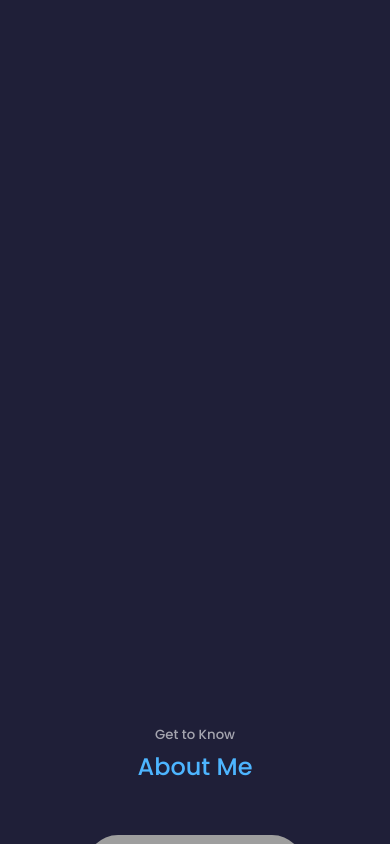
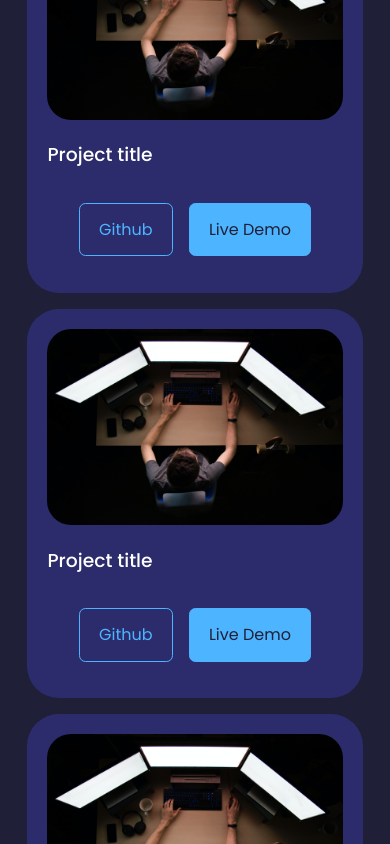
Before and after one commit to RemleyNick/portfolio-website, a React (Create React App) app: page / in a window 390 px wide. Shown: the part 1156-2000 px from the top of the page. Built offline with nearby package versions, Linux system fonts and the light colour scheme; grey boxes are pictures that could not be loaded.

Commit message:
projects, contact, footer

```diff
--- a/src/components/about/About.jsx
+++ b/src/components/about/About.jsx
@@ -32,7 +32,6 @@ const About = () => {
           Lorem ipsum dolor sit amet, consectetur adipiscing elit, sed do eiusmod tempor incididunt ut labore et dolore magna aliqua. Ut enim ad minim veniam, quis nostrud exercitation ullamco laboris nisi ut aliquip ex ea commodo consequat. Duis aute irure dolor in reprehenderit in voluptate velit esse cillum dolore eu fugiat nulla pariatur. Excepteur sint occaecat cupidatat non proident, sunt in culpa qui officia deserunt mollit anim id est laborum.
           </p>
 
-          <a href='#contact' className='btn btn-primary'>Let's Chat</a>
         </div>
       </div>
     </section>
--- a/src/components/about/about.css
+++ b/src/components/about/about.css
@@ -31,8 +31,8 @@
     background: var(--color-bg-variant);
     border: 1px solid transparent;
     border-radius: 1rem;
-    padding: 1rem;
     text-align: center;
+    padding: 0.3rem;
 }
 
 .about_card:hover {
@@ -46,7 +46,7 @@
 }
 
 .about_content p {
-    margin: 2rem 0 2.6rem;
+    margin: 1.5rem 0 2.8rem;
     color: var(--color-light);
 }
 
@@ -71,8 +71,7 @@
         margin: 0 auto 3rem;
     }
     .about_cards {
-        grid-template-columns: 1fr 1fr;
-        gap: 1rem;
+        display: none;
     }
     .about_content {
         text-align: center;
--- a/src/components/contact/contact.css
+++ b/src/components/contact/contact.css
@@ -0,0 +1,35 @@
+.container.contact_container {
+    display: flex;
+    align-items: center;
+    justify-content: center;
+}
+
+.contact_option {
+    background: var(--color-bg-variant);
+    padding: 1.2rem;
+    border-radius: 1.2rem;
+    text-align: center;
+    border: 1px solid transparent;
+    transition: var(--transition);
+}
+
+.contact_option:hover {
+    background: transparent;
+    border-color: var(--color-primary-variant);
+}
+
+.contact_option-icon {
+    font-size: 1.5rem;
+    margin-bottom: 0.5rem;
+}
+
+.contact_option a {
+    margin-top: 0.7rem;
+    display: inline-block;
+    font-size: 0.8rem;
+}
+
+h5 {
+    color: var(--color-light);
+    padding-top: 0.5rem;
+}
--- a/src/components/footer/Footer.jsx
+++ b/src/components/footer/Footer.jsx
@@ -1,10 +1,39 @@
-import React from 'react'
-import './footer.css'
+import React from "react";
+import "./footer.css";
+import { BsLinkedin } from "react-icons/bs";
+import { BsGithub } from "react-icons/bs";
 
 const Footer = () => {
-  return (
-    <div>Footer</div>
-  )
-}
+    return (
+        <footer>
+            <ul className="permalinks">
+                <li>
+                    <a href="#">Home</a>
+                </li>
+                <li>
+                    <a href="#portfolio">Project</a>
+                </li>
+                <li>
+                    <a href="#about">About</a>
+                </li>
+                <li>
+                    <a href="#contact">Contact</a>
+                </li>
+            </ul>
 
-export default Footer
+            <div className="footer_socials">
+                <a
+                    href="https://www.linkedin.com/in/nick-remley/"
+                    target="_blank"
+                >
+                    <BsLinkedin />
+                </a>
+                <a href="https://github.com/RemleyNick" target="_blank">
+                    <BsGithub />
+                </a>
+            </div>
+        </footer>
+    );
+};
+
+export default Footer;
--- a/src/components/footer/footer.css
+++ b/src/components/footer/footer.css
@@ -0,0 +1,41 @@
+footer {
+    background: var(--color-primary);
+    padding-top: 1rem;
+    text-align: center;
+    font-size: 0.9rem;
+    margin-top: 7rem;
+}
+
+footer a {
+    color: var(--color-bg);
+}
+
+.permalinks {
+    display: flex;
+    flex-wrap: wrap;
+    justify-content: center;
+    gap: 2rem;
+    margin: 0 auto 1.5rem;
+}
+
+.footer_socials {
+    display: flex;
+    justify-content: center;
+    gap: 1rem;
+    padding-bottom: 7rem;
+}
+
+.footer_socials a {
+    background: var(--color-bg);
+    color: var(--color-white);
+    padding: 0.8rem;
+    border-radius: 0.7rem;
+    display: flex;
+    border: 1px solid transparent;
+}
+
+.footer_socials a:hover {
+    background: transparent;
+    color: var(--color-bg);
+    border-color: var(--color-bg);
+}
--- a/src/components/header/header.css
+++ b/src/components/header/header.css
@@ -1,6 +1,5 @@
 header {
     height: 100vh;
-    padding-top: 7rem;
     overflow: hidden;
 }
 
@@ -37,7 +36,7 @@ header {
 
 @media screen and (max-width: 1024px){
     header {
-        height: 100vh;
+        height: 90vh;
     }
 }
 
--- a/src/components/nav/nav.css
+++ b/src/components/nav/nav.css
@@ -7,7 +7,7 @@ nav {
     position: fixed;
     left: 50%;
     transform: translateX(-50%);
-    top: 1rem;
+    bottom: 1rem;
     display: flex;
     gap: 0.8rem;
     border-radius: 3rem;
@@ -24,10 +24,13 @@ nav a {
 }
 
 nav a:hover {
-    background: rgba(0, 0, 0, 0.3);
+    background: var(--color-primary);
+    color: var(--color-bg);
 }
 
-nav a.active {
-    background: var(--color-bg);
-    color: var(--color-white);
+@media screen and (max-width: 600px){
+    nav {
+        gap: 0.1rem;
+        padding: 0.2rem;
+    }
 }
--- a/src/components/portfolio/Portfolio.jsx
+++ b/src/components/portfolio/Portfolio.jsx
@@ -1,10 +1,105 @@
-import React from 'react'
-import './portfolio.css'
+import React from "react";
+import "./portfolio.css";
+import Programmer from "../../assests/programmer.jpg";
 
 const Portfolio = () => {
-  return (
-    <section id='portfolio'>Portfolio</section>
-  )
-}
+    return (
+        <section id="portfolio">
+            <h5>My Work</h5>
+            <h2>Projects</h2>
 
-export default Portfolio
+            <div className="container portfolio_container">
+                <article className="portfolio_item">
+                    <div className="portfolio_item-image">
+                        <img src={Programmer} alt="Project 1 Image"></img>
+                    </div>
+                    <h3>Project title</h3>
+                    <div className="portfolio_item-cta">
+                        <a
+                            href="https://github.com/RemleyNick/bootstrap-project"
+                            className="btn"
+                            target="_blank"
+                        >
+                            Github
+                        </a>
+                        <a
+                            href="https://github.com/RemleyNick/bootstrap-project"
+                            className="btn btn-primary"
+                            target="_blank"
+                        >
+                            Live Demo
+                        </a>
+                    </div>
+                </article>
+                <article className="portfolio_item">
+                    <div className="portfolio_item-image">
+                        <img src={Programmer} alt="Project 1 Image"></img>
+                    </div>
+                    <h3>Project title</h3>
+                    <div className="portfolio_item-cta">
+                        <a
+                            href="https://github.com/RemleyNick/bootstrap-project"
+                            className="btn"
+                            target="_blank"
+                        >
+                            Github
+                        </a>
+                        <a
+                            href="https://github.com/RemleyNick/bootstrap-project"
+                            className="btn btn-primary"
+                            target="_blank"
+                        >
+                            Live Demo
+                        </a>
+                    </div>
+                </article>
+                <article className="portfolio_item">
+                    <div className="portfolio_item-image">
+                        <img src={Programmer} alt="Project 1 Image"></img>
+                    </div>
+                    <h3>Project title</h3>
+                    <div className="portfolio_item-cta">
+                        <a
+                            href="https://github.com/RemleyNick/bootstrap-project"
+                            className="btn"
+                            target="_blank"
+                        >
+                            Github
+                        </a>
+                        <a
+                            href="https://github.com/RemleyNick/bootstrap-project"
+                            className="btn btn-primary"
+                            target="_blank"
+                        >
+                            Live Demo
+                        </a>
+                    </div>
+                </article>
+                <article className="portfolio_item">
+                    <div className="portfolio_item-image">
+                        <img src={Programmer} alt="Project 1 Image"></img>
+                    </div>
+                    <h3>Project title</h3>
+                    <div className="portfolio_item-cta">
+                        <a
+                            href="https://github.com/RemleyNick/bootstrap-project"
+                            className="btn"
+                            target="_blank"
+                        >
+                            Github
+                        </a>
+                        <a
+                            href="https://github.com/RemleyNick/bootstrap-project"
+                            className="btn btn-primary"
+                            target="_blank"
+                        >
+                            Live Demo
+                        </a>
+                    </div>
+                </article>
+            </div>
+        </section>
+    );
+};
+
+export default Portfolio;
--- a/src/components/portfolio/portfolio.css
+++ b/src/components/portfolio/portfolio.css
@@ -0,0 +1,52 @@
+h5 {
+    padding-top: 2rem;
+}
+.portfolio_container {
+    display: grid;
+    grid-template-columns: repeat(2, 1fr);
+    gap: 2.5rem;
+}
+
+.portfolio_item {
+    background: var(--color-bg-variant);
+    padding: 1.2rem;
+    border-radius: 2rem;
+    border: 1px solid transparent;
+    transition: var(--transition);
+}
+
+.portfolio_item:hover {
+    border-color: var(--color-primary-variant);
+    background: transparent;
+}
+
+.portfolio_item-image {
+    border-radius: 1.5rem;
+    overflow: hidden;
+}
+
+.portfolio_item h3 {
+    margin: 1.2rem 0 2rem;
+}
+
+.portfolio_item-cta {
+    display: flex;
+    align-items: center;
+    justify-content: center;
+    gap: 1rem;
+    margin: 1rem;
+}
+
+@media screen and (max-width: 1024px){
+    .portfolio_container {
+        grid-template-columns: 1fr 1fr;
+        gap: 1.2rem;
+    }
+}
+
+@media screen and (max-width: 600px){
+    .portfolio_container {
+        grid-template-columns: 1fr;
+        gap: 1rem;
+    }
+}
--- a/src/index.css
+++ b/src/index.css
@@ -50,7 +50,7 @@ h1 {
 
 section {
     margin-top: 8rem;
-    height: 100vh;
+    height: max-content;
 }
 
 section > h2, section > h5 {
```
Also changed, not shown: src/components/contact/Contact.jsx (+21 -7 lines), src/components/nav/Nav.jsx (+12 -15 lines).
